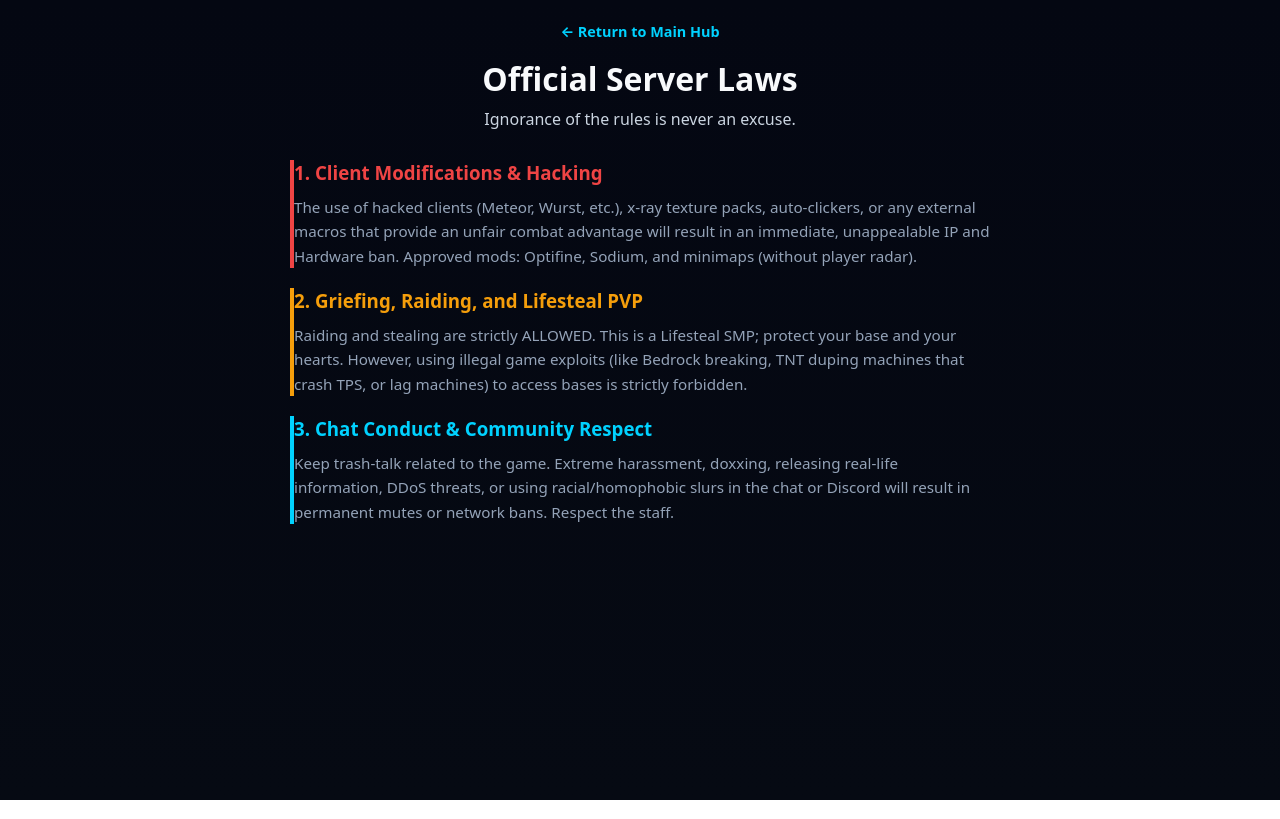
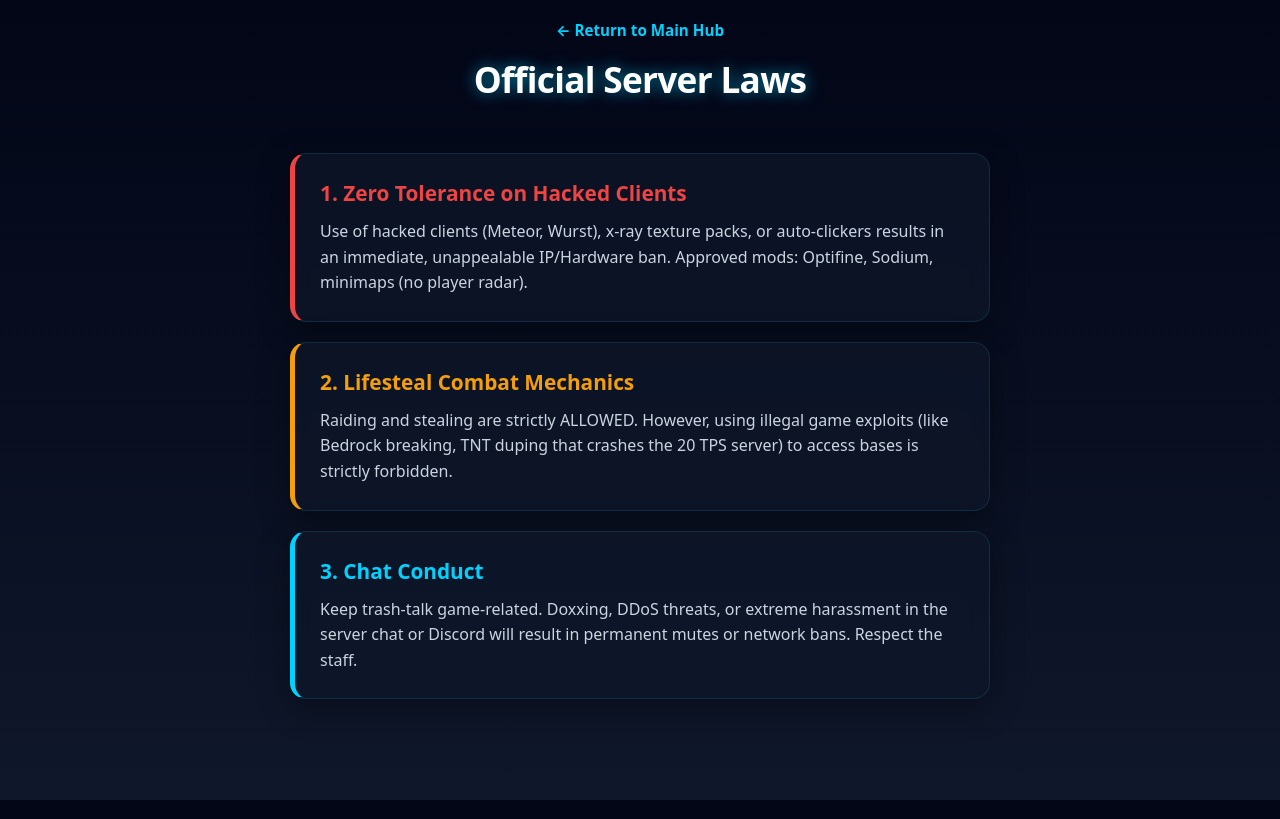
Before and after one commit to saurabhrockOP/Atlantismc-website-, a website: page public/rules.html in a window 1280 px wide. Drawn offline with Linux system fonts and the light colour scheme.

Commit message:
Update rules.html

```diff
--- a/public/rules.html
+++ b/public/rules.html
@@ -3,31 +3,31 @@
 <head>
     <meta charset="UTF-8">
     <meta name="viewport" content="width=device-width, initial-scale=1.0">
-    <title>AtlantisMC | Rules & Wiki</title>
+    <title>AtlantisMC | Network Laws</title>
     <link rel="stylesheet" href="style.css">
-    <style> body { background: linear-gradient(180deg, #040712 0%, #060a13 100%); } </style>
 </head>
 <body>
-    <header>
-        <a href="index.html" style="color: #00d2ff; text-decoration: none; font-size: 0.9rem; font-weight: bold;">← Return to Main Hub</a>
-        <h1 class="glow-text" style="margin-top: 15px;">Official Server Laws</h1>
-        <p style="font-size: 1rem; margin-top: 8px; color: #cbd5e1;">Ignorance of the rules is never an excuse.</p>
+    <div id="particleCanvas" style="position:fixed; top:0; left:0; width:100%; height:100%; z-index:-1; background: linear-gradient(180deg, #020617 0%, #0f172a 100%);"></div>
+
+    <header class="main-wrapper" style="padding-bottom: 20px;">
+        <a href="index.html" style="color: #00d2ff; text-decoration: none; font-size: 0.95rem; font-weight: bold; margin-bottom: 15px; display: inline-block;">← Return to Main Hub</a>
+        <h1 class="neon-text">Official Server Laws</h1>
     </header>
 
-    <main style="width:100%; max-width:700px;">
-        <div class="card" style="margin-bottom: 20px; text-align: left; border-left: 4px solid #ef4444;">
-            <h3 style="color: #ef4444; margin-bottom: 10px;">1. Client Modifications & Hacking</h3>
-            <p style="color: #94a3b8; font-size: 0.95rem; line-height: 1.6;">The use of hacked clients (Meteor, Wurst, etc.), x-ray texture packs, auto-clickers, or any external macros that provide an unfair combat advantage will result in an immediate, unappealable IP and Hardware ban. Approved mods: Optifine, Sodium, and minimaps (without player radar).</p>
+    <main class="main-wrapper" style="max-width: 700px;">
+        <div class="glass-panel" style="padding: 25px; margin-bottom: 20px; width: 100%; border-left: 5px solid #ef4444;">
+            <h3 style="color: #ef4444; margin-bottom: 12px; font-size: 1.3rem;">1. Zero Tolerance on Hacked Clients</h3>
+            <p style="color: #cbd5e1; line-height: 1.6;">Use of hacked clients (Meteor, Wurst), x-ray texture packs, or auto-clickers results in an immediate, unappealable IP/Hardware ban. Approved mods: Optifine, Sodium, minimaps (no player radar).</p>
         </div>
 
-        <div class="card" style="margin-bottom: 20px; text-align: left; border-left: 4px solid #f59e0b;">
-            <h3 style="color: #f59e0b; margin-bottom: 10px;">2. Griefing, Raiding, and Lifesteal PVP</h3>
-            <p style="color: #94a3b8; font-size: 0.95rem; line-height: 1.6;">Raiding and stealing are strictly ALLOWED. This is a Lifesteal SMP; protect your base and your hearts. However, using illegal game exploits (like Bedrock breaking, TNT duping machines that crash TPS, or lag machines) to access bases is strictly forbidden.</p>
+        <div class="glass-panel" style="padding: 25px; margin-bottom: 20px; width: 100%; border-left: 5px solid #f59e0b;">
+            <h3 style="color: #f59e0b; margin-bottom: 12px; font-size: 1.3rem;">2. Lifesteal Combat Mechanics</h3>
+            <p style="color: #cbd5e1; line-height: 1.6;">Raiding and stealing are strictly ALLOWED. However, using illegal game exploits (like Bedrock breaking, TNT duping that crashes the 20 TPS server) to access bases is strictly forbidden.</p>
         </div>
 
-        <div class="card" style="margin-bottom: 20px; text-align: left; border-left: 4px solid #00d2ff;">
-            <h3 style="color: #00d2ff; margin-bottom: 10px;">3. Chat Conduct & Community Respect</h3>
-            <p style="color: #94a3b8; font-size: 0.95rem; line-height: 1.6;">Keep trash-talk related to the game. Extreme harassment, doxxing, releasing real-life information, DDoS threats, or using racial/homophobic slurs in the chat or Discord will result in permanent mutes or network bans. Respect the staff.</p>
+        <div class="glass-panel" style="padding: 25px; margin-bottom: 20px; width: 100%; border-left: 5px solid #00d2ff;">
+            <h3 style="color: #00d2ff; margin-bottom: 12px; font-size: 1.3rem;">3. Chat Conduct</h3>
+            <p style="color: #cbd5e1; line-height: 1.6;">Keep trash-talk game-related. Doxxing, DDoS threats, or extreme harassment in the server chat or Discord will result in permanent mutes or network bans. Respect the staff.</p>
         </div>
     </main>
 </body>
```
